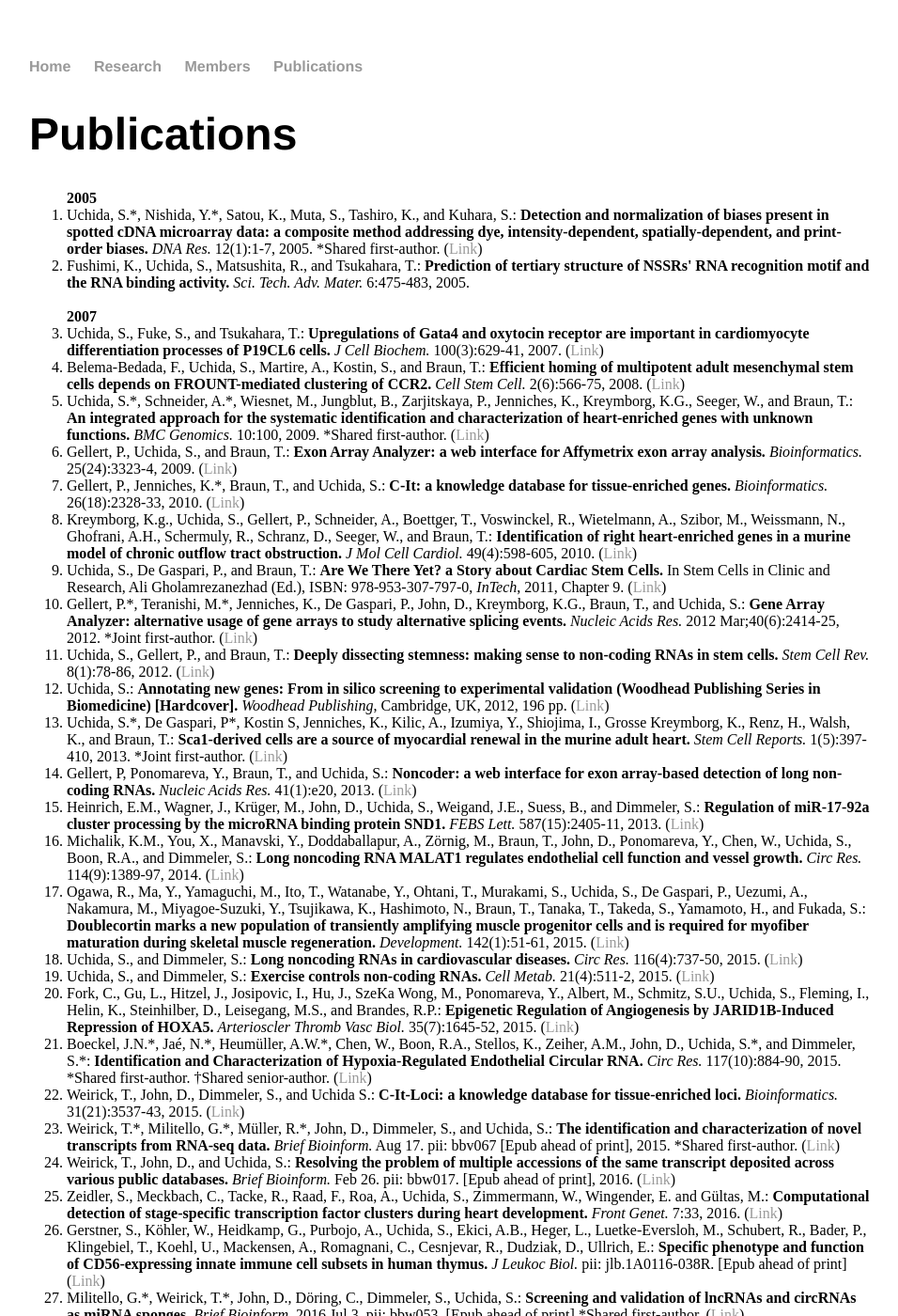
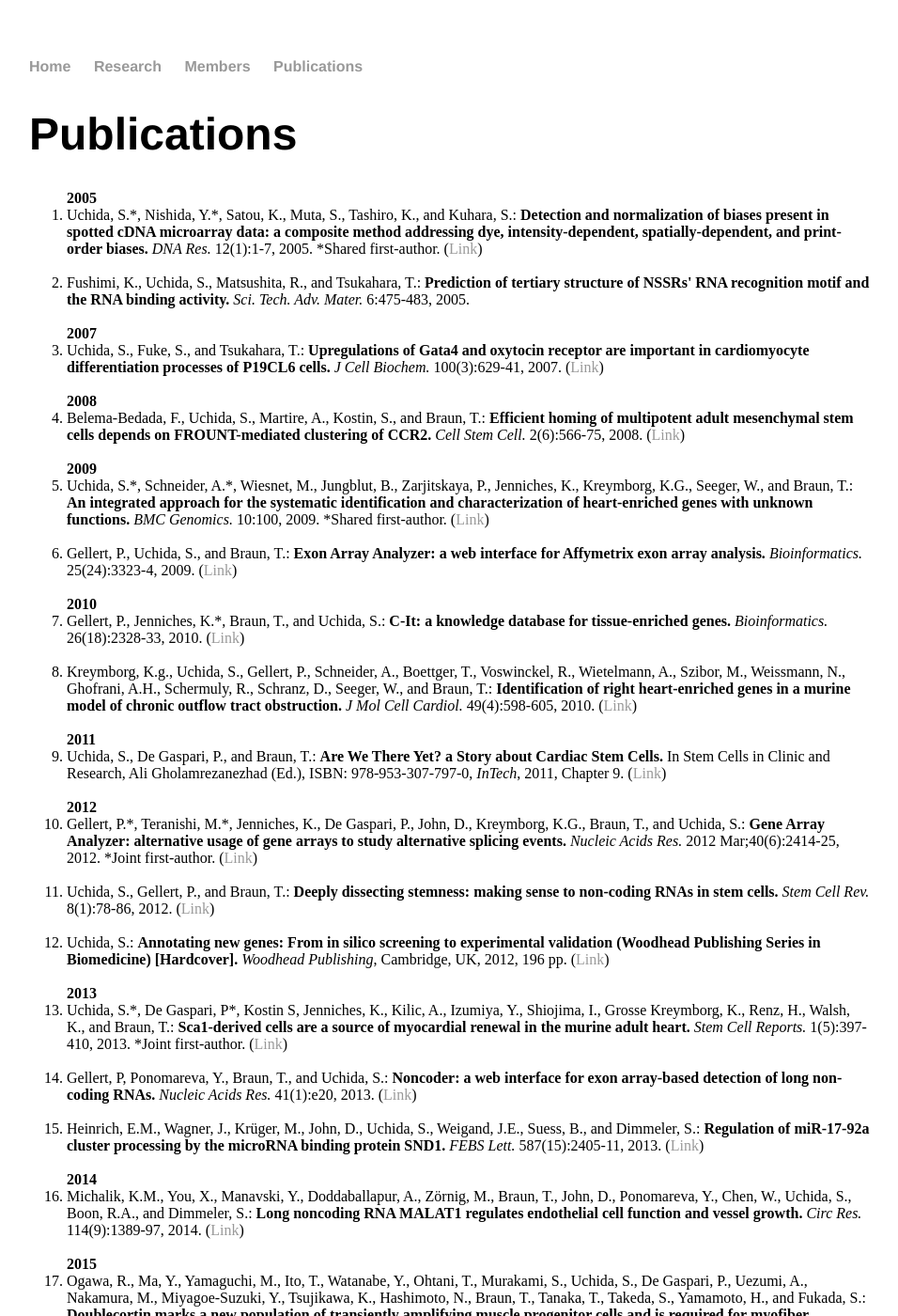
Before and after one commit to heartlncrna/heartlncrna.github.io, a Jekyll site: the page publications/pub_list.html, which Jekyll copies as it is, in a window 1280 px wide and 1400 px high. Shown: the whole window at 94% size, without its empty margins (161-1117 px from the left). Built offline with Jekyll 4.4.1, drawn with Linux system fonts in a browser that asks for light colours.

Commit message:
Update pub_list.html

```diff
--- a/publications/pub_list.html
+++ b/publications/pub_list.html
@@ -28,33 +28,106 @@
 			<ol>
 			<strong> 2005 </strong>
 				<li>Uchida, S.*, Nishida, Y.*, Satou, K., Muta, S., Tashiro, K., and Kuhara, S.: <b>Detection and normalization of biases present in spotted cDNA microarray data: a composite method addressing dye, intensity-dependent, spatially-dependent, and print-order biases.</b> <i>DNA Res.</i> 12(1):1-7, 2005. *Shared first-author. (<a href="http://dnaresearch.oxfordjournals.org/content/12/1/1.long"><span class="ptHyperlink">Link</span></a>)</li>
+
+				<br>
+
 				<li>Fushimi, K., Uchida, S., Matsushita, R., and Tsukahara, T.: <b>Prediction of tertiary structure of NSSRs' RNA recognition motif and the RNA binding activity.</b> <i>Sci. Tech. Adv. Mater.</i> 6:475-483, 2005.</li>
 			<br>
 			<strong> 2007 </strong>
 				<li>Uchida, S., Fuke, S., and Tsukahara, T.: <b>Upregulations of Gata4 and oxytocin receptor are important in cardiomyocyte differentiation processes of P19CL6 cells.</b> <i>J Cell Biochem.</i> 100(3):629-41, 2007. (<a href="http://onlinelibrary.wiley.com/doi/10.1002/jcb.21094/abstract?systemMessage=Wiley+Online+Library+will+have+be+unavailable+on+Saturday+5th+December+from+10:00-14:00+GMT+/+05:00-09:00+EST+/+18:00-22:00+SGT+for+essential+maintenance.+Apologies+for+the+inconvenience."><span class="ptHyperlink">Link</span></a>)</li>
+			<br>
+			<strong> 2008 </strong>
 				<li>Belema-Bedada, F., Uchida, S., Martire, A., Kostin, S., and Braun, T.: <b>Efficient homing of multipotent adult mesenchymal stem cells depends on FROUNT-mediated clustering of CCR2.</b> <i>Cell Stem Cell.</i> 2(6):566-75, 2008. (<a href="http://www.sciencedirect.com/science/article/pii/S193459090800115X"><span class="ptHyperlink">Link</span></a>)</li>
+			<br>
+			<strong> 2009 </strong>
 				<li>Uchida, S.*, Schneider, A.*, Wiesnet, M., Jungblut, B., Zarjitskaya, P., Jenniches, K., Kreymborg, K.G., Seeger, W., and Braun, T.: <b>An integrated approach for the systematic identification and characterization of heart-enriched genes with unknown functions.</b> <i>BMC Genomics.</i> 10:100, 2009. *Shared first-author. (<a href="http://www.biomedcentral.com/1471-2164/10/100"><span class="ptHyperlink">Link</span></a>)</li>
+
+				<br>
+
 				<li>Gellert, P., Uchida, S., and Braun, T.: <b>Exon Array Analyzer: a web interface for Affymetrix exon array analysis.</b> <i>Bioinformatics.</i> 25(24):3323-4, 2009. (<a href="http://bioinformatics.oxfordjournals.org/content/25/24/3323.long"><span class="ptHyperlink">Link</span></a>)</li>
+
+			<br>
+			<strong> 2010 </strong>
 				<li>Gellert, P., Jenniches, K.*, Braun, T., and Uchida, S.: <b>C-It: a knowledge database for tissue-enriched genes.</b> <i>Bioinformatics.</i> 26(18):2328-33, 2010. (<a href="http://bioinformatics.oxfordjournals.org/content/26/18/2328.long"><span class="ptHyperlink">Link</span></a>)</li>
+
+				<br>
+
 				<li>Kreymborg, K.g., Uchida, S., Gellert, P., Schneider, A., Boettger, T., Voswinckel, R., Wietelmann, A., Szibor, M., Weissmann, N., Ghofrani, A.H., Schermuly, R., Schranz, D., Seeger, W., and Braun, T.: <b>Identification of right heart-enriched genes in a murine model of chronic outflow tract obstruction.</b> <i>J Mol Cell Cardiol.</i> 49(4):598-605, 2010. (<a href="http://www.sciencedirect.com/science/article/pii/S0022282810002798"><span class="ptHyperlink">Link</span></a>)</li>
+
+			<br>
+			<strong> 2011 </strong>
 				<li>Uchida, S., De Gaspari, P., and Braun, T.: <b>Are We There Yet? a Story about Cardiac Stem Cells.</b> In Stem Cells in Clinic and Research, Ali Gholamrezanezhad (Ed.), ISBN: 978-953-307-797-0, <i>InTech</i>, 2011, Chapter 9. (<a href="http://www.intechopen.com/books/howtoreference/stem-cells-in-clinic-and-research/are-we-there-yet-a-story-about-cardiac-stem-cells"><span class="ptHyperlink">Link</span></a>)</li>
+
+			<br>
+			<strong> 2012 </strong>
 				<li>Gellert, P.*, Teranishi, M.*, Jenniches, K., De Gaspari, P., John, D., Kreymborg, K.G., Braun, T., and Uchida, S.: <b>Gene Array Analyzer: alternative usage of gene arrays to study alternative splicing events.</b> <i>Nucleic Acids Res.</i> 2012 Mar;40(6):2414-25, 2012. *Joint first-author. (<a href="http://nar.oxfordjournals.org/content/40/6/2414.long"><span class="ptHyperlink">Link</span></a>)</li>
+
+				<br>
+
 				<li>Uchida, S., Gellert, P., and Braun, T.: <b>Deeply dissecting stemness: making sense to non-coding RNAs in stem cells.</b> <i>Stem Cell Rev.</i> 8(1):78-86, 2012. (<a href="http://link.springer.com/article/10.1007%2Fs12015-011-9294-y"><span class="ptHyperlink">Link</span></a>)</li>
+
+				<br>
+
 				<li>Uchida, S.: <b>Annotating new genes: From in silico screening to experimental validation (Woodhead Publishing Series in Biomedicine) [Hardcover].</b> <i>Woodhead Publishing</i>, Cambridge, UK, 2012, 196 pp. (<a href="http://store.elsevier.com/Annotating-New-Genes/Shizuka-Uchida/isbn-9781908818126/"><span class="ptHyperlink">Link</span></a>)</li>
+
+			<br>
+			<strong> 2013 </strong>
 				<li>Uchida, S.*, De Gaspari, P*, Kostin S, Jenniches, K., Kilic, A., Izumiya, Y., Shiojima, I., Grosse Kreymborg, K., Renz, H., Walsh, K., and Braun, T.: <b>Sca1-derived cells are a source of myocardial renewal in the murine adult heart.</b> <i>Stem Cell Reports.</i> 1(5):397-410, 2013. *Joint first-author. (<a href="http://www.sciencedirect.com/science/article/pii/S221367111300091X"><span class="ptHyperlink">Link</span></a>)</li>
+
+				<br>
+
 				<li>Gellert, P, Ponomareva, Y., Braun, T., and Uchida, S.: <b>Noncoder: a web interface for exon array-based detection of long non-coding RNAs.</b> <i>Nucleic Acids Res.</i> 41(1):e20, 2013. (<a href="http://nar.oxfordjournals.org/content/41/1/e20.long"><span class="ptHyperlink">Link</span></a>)</li>
+
+				<br>
+
 				<li>Heinrich, E.M., Wagner, J., Krüger, M., John, D., Uchida, S., Weigand, J.E., Suess, B., and Dimmeler, S.: <b>Regulation of miR-17-92a cluster processing by the microRNA binding protein SND1.</b> <i>FEBS Lett.</i> 587(15):2405-11, 2013. (<a href="http://www.sciencedirect.com/science/article/pii/S0014579313004547"><span class="ptHyperlink">Link</span></a>)</li>
+
+			<br>
+			<strong> 2014 </strong>
 				<li>Michalik, K.M., You, X., Manavski, Y., Doddaballapur, A., Zörnig, M., Braun, T., John, D., Ponomareva, Y., Chen, W., Uchida, S., Boon, R.A., and Dimmeler, S.: <b>Long noncoding RNA MALAT1 regulates endothelial cell function and vessel growth.</b> <i>Circ Res.</i> 114(9):1389-97, 2014. (<a href="http://circres.ahajournals.org/content/114/9/1389.long"><span class="ptHyperlink">Link</span></a>)</li>
+
+			<br>
+			<strong> 2015 </strong>
 				<li>Ogawa, R., Ma, Y., Yamaguchi, M., Ito, T., Watanabe, Y., Ohtani, T., Murakami, S., Uchida, S., De Gaspari, P., Uezumi, A., Nakamura, M., Miyagoe-Suzuki, Y., Tsujikawa, K., Hashimoto, N., Braun, T., Tanaka, T., Takeda, S., Yamamoto, H., and Fukada, S.: <b>Doublecortin marks a new population of transiently amplifying muscle progenitor cells and is required for myofiber maturation during skeletal muscle regeneration.</b> <i>Development.</i> 142(1):51-61, 2015. (<a href="http://dev.biologists.org/content/142/1/51.long"><span class="ptHyperlink">Link</span></a>)</li>
+
+				<br>
+
 				<li>Uchida, S., and Dimmeler, S.: <b>Long noncoding RNAs in cardiovascular diseases.</b> <i>Circ Res.</i> 116(4):737-50, 2015. (<a href="http://circres.ahajournals.org/content/116/4/737.long"><span class="ptHyperlink">Link</span></a>)</li>
+
+				<br>
+
 				<li>Uchida, S., and Dimmeler, S.: <b>Exercise controls non-coding RNAs.</b> <i>Cell Metab.</i> 21(4):511-2, 2015. (<a href="http://www.sciencedirect.com/science/article/pii/S1550413115001175"><span class="ptHyperlink">Link</span></a>)</li>
+
+				<br>
+
 				<li>Fork, C., Gu, L., Hitzel, J., Josipovic, I., Hu, J., SzeKa Wong, M., Ponomareva, Y., Albert, M., Schmitz, S.U., Uchida, S., Fleming, I., Helin, K., Steinhilber, D., Leisegang, M.S., and Brandes, R.P.: <b>Epigenetic Regulation of Angiogenesis by JARID1B-Induced Repression of HOXA5.</b> <i>Arterioscler Thromb Vasc Biol.</i> 35(7):1645-52, 2015. (<a href="http://atvb.ahajournals.org/content/35/7/1645.long"><span class="ptHyperlink">Link</span></a>)</li>
+
+				<br>
+
 				<li>Boeckel, J.N.*, Jaé, N.*, Heumüller, A.W.*, Chen, W., Boon, R.A., Stellos, K., Zeiher, A.M., John, D., Uchida, S.*, and Dimmeler, S.*: <b>Identification and Characterization of Hypoxia-Regulated Endothelial Circular RNA.</b> <i>Circ Res.</i> 117(10):884-90, 2015. *Shared first-author. †Shared senior-author. (<a href="http://circres.ahajournals.org/content/117/10/884.long"><span class="ptHyperlink">Link</span></a>)</li>
+
+				<br>
+
 				<li>Weirick, T., John, D., Dimmeler, S., and Uchida S.: <b>C-It-Loci: a knowledge database for tissue-enriched loci.</b> <i>Bioinformatics.</i> 31(21):3537-43, 2015. (<a href="http://bioinformatics.oxfordjournals.org/content/31/21/3537.long"><span class="ptHyperlink">Link</span></a>)</li>
+
+				<br>
+
 				<li>Weirick, T.*, Militello, G.*, Müller, R.*, John, D., Dimmeler, S., and Uchida, S.: <b>The identification and characterization of novel transcripts from RNA-seq data.</b> <i>Brief Bioinform.</i> Aug 17. pii: bbv067 [Epub ahead of print], 2015. *Shared first-author. (<a href="http://bib.oxfordjournals.org/content/early/2015/08/13/bib.bbv067.abstract"><span class="ptHyperlink">Link</span></a>)</li>
+
+			<br>
+			<strong> 2016 </strong>
 				<li>Weirick, T., John, D., and Uchida, S.: <b>Resolving the problem of multiple accessions of the same transcript deposited across various public databases.</b> <i>Brief Bioinform.</i> Feb 26. pii: bbw017. [Epub ahead of print], 2016. (<a href="http://bib.oxfordjournals.org/content/early/2016/02/20/bib.bbw017.abstract"><span class="ptHyperlink">Link</span></a>)</li>
+
+				<br>
+
 				<li>Zeidler, S., Meckbach, C., Tacke, R., Raad, F., Roa, A., Uchida, S., Zimmermann, W., Wingender, E. and Gültas, M.: <b>Computational detection of stage-specific transcription factor clusters during heart development.</b> <i>Front Genet.</i> 7:33, 2016. (<a href="http://journal.frontiersin.org/article/10.3389/fgene.2016.00033/full"><span class="ptHyperlink">Link</span></a>)</li>
+
+				<br>
+
 				<li>Gerstner, S., Köhler, W., Heidkamp, G., Purbojo, A., Uchida, S., Ekici, A.B., Heger, L., Luetke-Eversloh, M., Schubert, R., Bader, P., Klingebiel, T., Koehl, U., Mackensen, A., Romagnani, C., Cesnjevar, R., Dudziak, D., Ullrich, E.: <b>Specific phenotype and function of CD56-expressing innate immune cell subsets in human thymus.</b> <i>J Leukoc Biol.</i> pii: jlb.1A0116-038R. [Epub ahead of print] (<a href="http://www.jleukbio.org/content/early/2016/06/28/jlb.1A0116-038R.abstract"><span class="ptHyperlink">Link</span></a>)</li>
+
+				<br>
+
 				<li>Militello, G.*, Weirick, T.*, John, D., Döring, C., Dimmeler, S., Uchida, S.: <b>Screening and validation of lncRNAs and circRNAs as miRNA sponges.</b> <i>Brief Bioinform.</i> 2016 Jul 3. pii: bbw053. [Epub ahead of print] *Shared first-author. (<a href="http://bib.oxfordjournals.org/content/early/2016/07/02/bib.bbw053.abstract"><span class="ptHyperlink">Link</span></a>)</li>
 			</ol>
 			</p>
```
